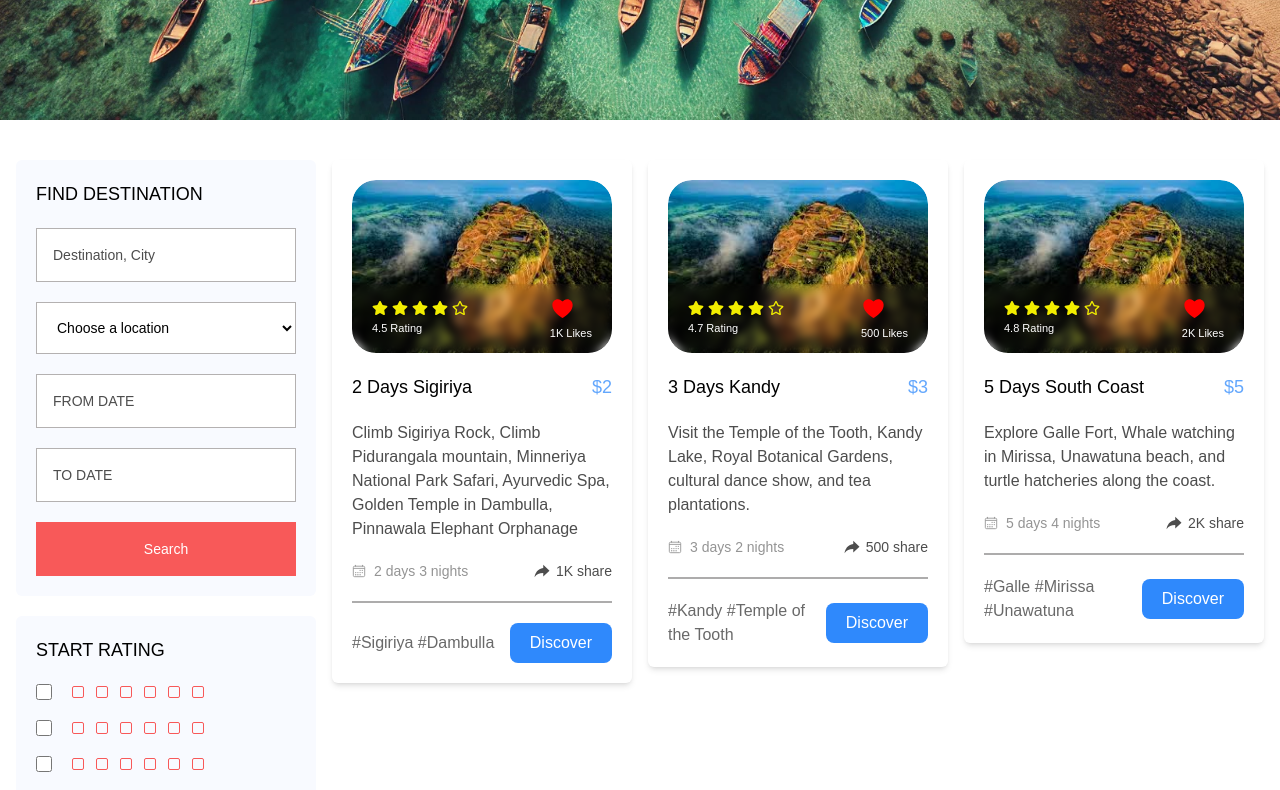
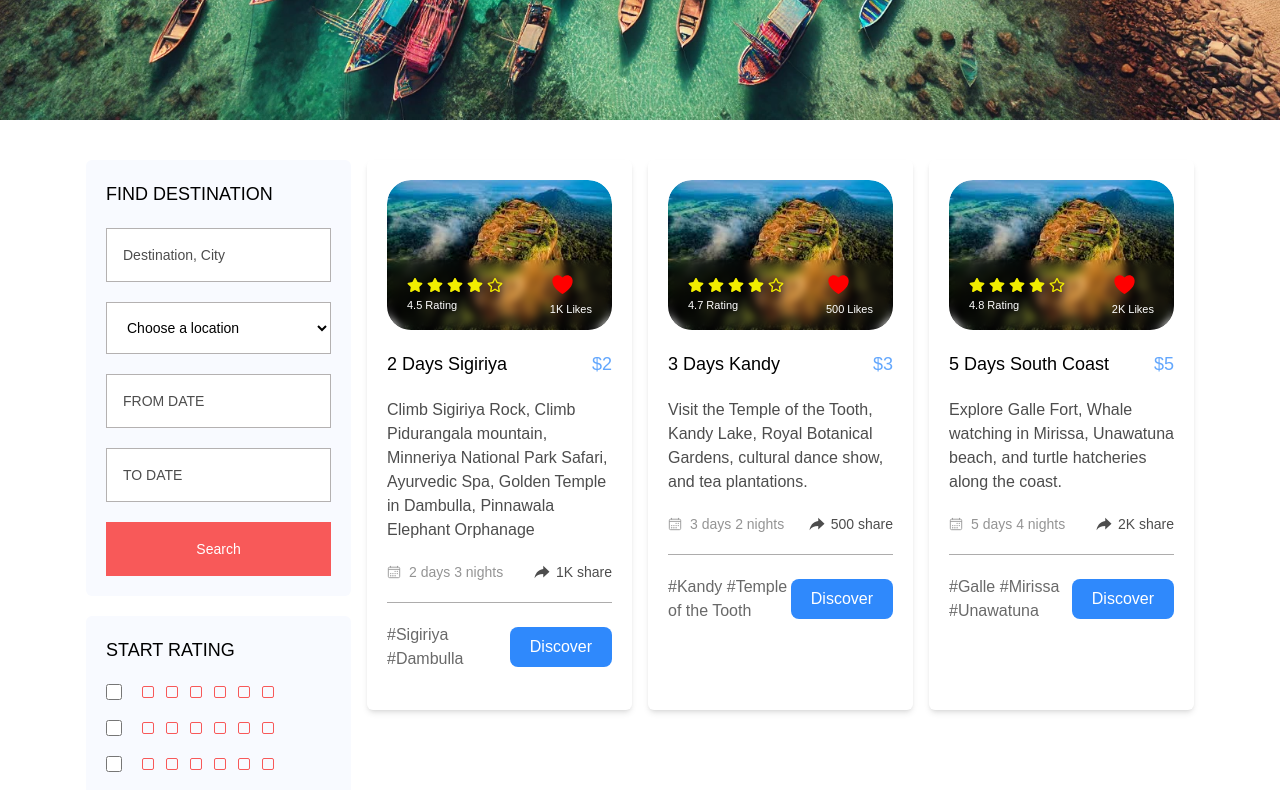
Before and after one commit to odwely-team-01/travelXlanka, a Next.js app: page /tour in a window 1280 px wide. Shown: the part 680-1470 px from the top of the page. Built offline with nearby package versions, Linux system fonts and the light colour scheme.

Commit message:
fixed card height

```diff
--- a/app/components/customComponents/tour/TourCard.tsx
+++ b/app/components/customComponents/tour/TourCard.tsx
@@ -45,7 +45,7 @@ const TourCard = ({
   };
 
   return (
-    <div className="flex flex-col w-full gap-5 rounded-md shadow-md p-5 max-h-fit">
+    <div className="flex flex-col w-full gap-5 rounded-md shadow-md p-5 max-h-[550px]">
       <div className="group flex items-center justify-center overflow-hidden rounded-3xl transition-all duration-150  relative">
         <Image
           src={imageSrc}
--- a/app/tour/page.tsx
+++ b/app/tour/page.tsx
@@ -29,7 +29,6 @@ function Tour() {
     setSelectedLocation(event.target.value);
   };
 
-
   // pagination
   const [currentPage, setCurrentPage] = useState(1);
   const totalPages = 5; // Total number of pages you want
@@ -37,7 +36,6 @@ function Tour() {
   const handlePageChange = (page: number) => {
     setCurrentPage(page);
   };
-
 
   return (
     <div className="flex flex-col">
@@ -62,7 +60,8 @@ function Tour() {
       </div>
 
       {/* description card section */}
-      <div className="grid grid-cols-1 lg:grid-cols-4 gap-4 my-10 px-4">
+      <div className='max-w-[1140px] w-full mx-auto flex items-center justify-center'>
+        <div className="grid grid-cols-1 lg:grid-cols-4 gap-4 my-10 px-4 ">
           {/* left */}
           <div className="w-full flex flex-col gap-5 ">
             {/* form section here */}
@@ -87,11 +86,11 @@ function Tour() {
             {/* rating section */}
             <div className="p-5 rounded-md bg-[#F8FAFF] flex flex-col gap-5">
               <span className="uppercase md:text-lg">Start Rating</span>
-            <RatingSection/>
-            <RatingSection/>
-            <RatingSection/>
-            <RatingSection/>
-            <RatingSection/>
+              <RatingSection />
+              <RatingSection />
+              <RatingSection />
+              <RatingSection />
+              <RatingSection />
             </div>
           </div>
 
@@ -113,13 +112,15 @@ function Tour() {
             ))}
           </div>
         </div>
-
-      <div className='flex items-center justify-center w-full py-5'>
-      <Pagination   totalPages={totalPages}
-        currentPage={currentPage}
-        onPageChange={handlePageChange} />
       </div>
 
+      <div className="flex items-center justify-center w-full py-5">
+        <Pagination
+          totalPages={totalPages}
+          currentPage={currentPage}
+          onPageChange={handlePageChange}
+        />
+      </div>
     </div>
   );
 }
```
Lines whose indentation alone changed are shown as unchanged.
